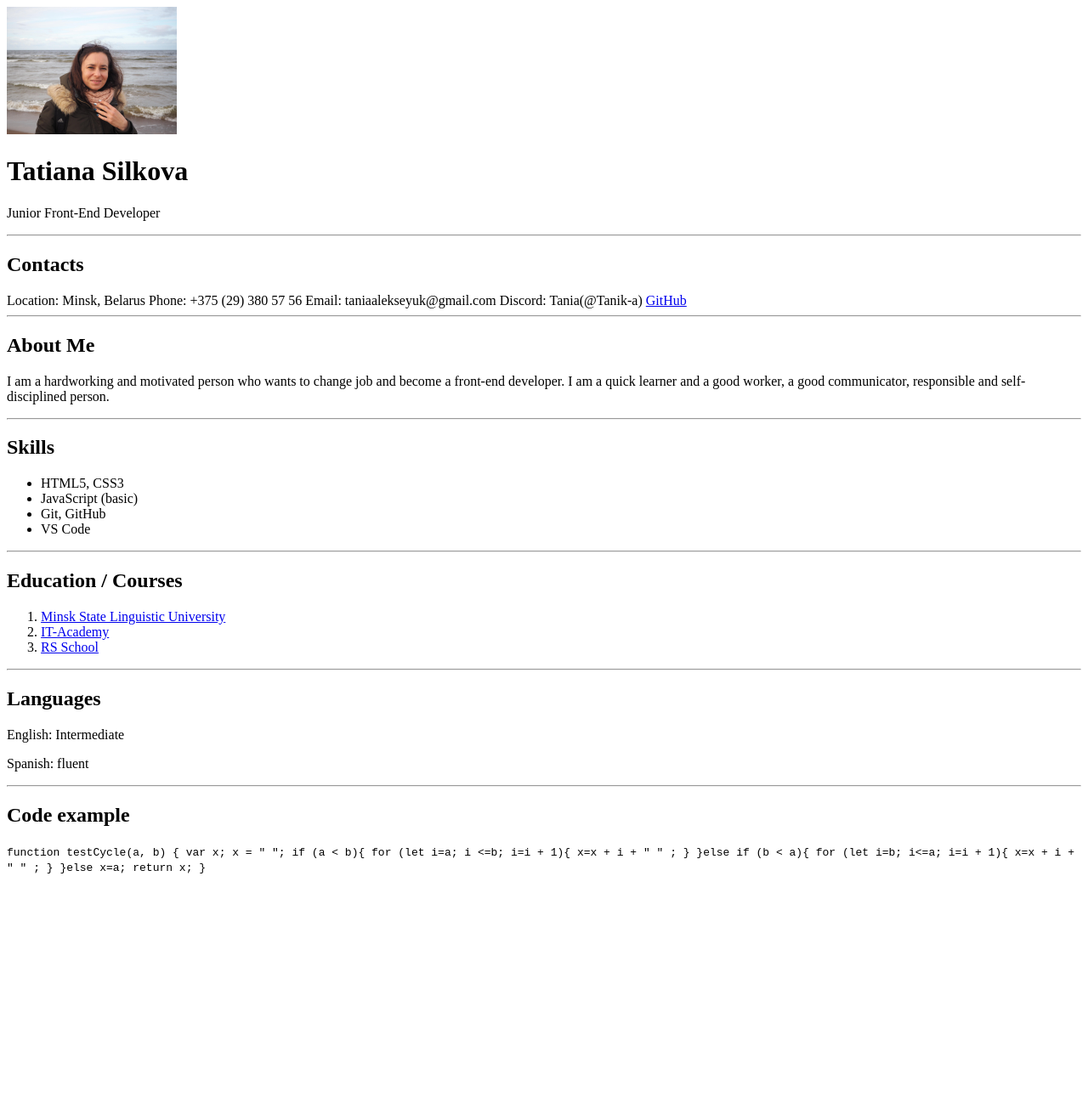
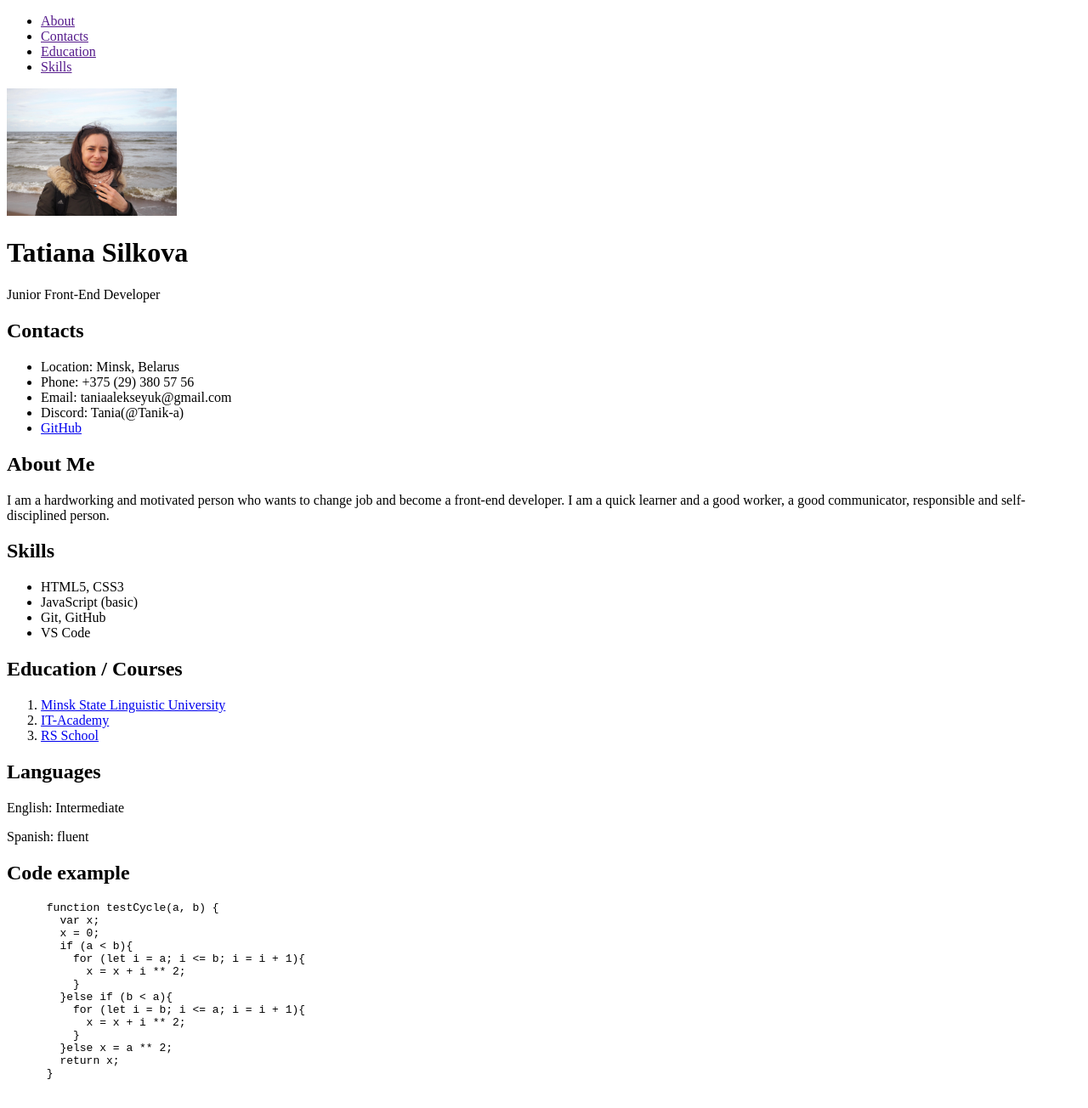
Before and after one commit to Tanik-a/rsschool-cv, a plain HTML site: page index.html in a window 1280 px wide. Shown: the whole page at 85% size. Before the commit the page ends 1037 px from the top, so only its background shows below. Drawn offline with Linux system fonts and the light colour scheme.

Commit message:
feat: add semantic tags header, main, footer, nav

```diff
--- a/index.html
+++ b/index.html
@@ -9,21 +9,36 @@
   <title>CV</title>
 </head>
 <body>
-  <img src="assets/img/1.jpg" alt="cv-photo">
-  <h1>Tatiana Silkova</h1>
-  <p>Junior Front-End Developer</p>
-  <hr>
+  <header class="header">
+    <nav class="header__menu">
+      <ul class="header__list">
+        <li class="header__item"><a href="" class="header__link">About</a></li>
+        <li class="header__item"><a href="" class="header__link">Contacts</a></li>
+        <li class="header__item"><a href="" class="header__link">Education</a></li>
+        <li class="header__item"><a href="" class="header__link">Skills</a></li>
+      </ul>
+    </nav>
+    <img class="header__img" src="assets/img/1.jpg" alt="cv-photo">
+    <h1 class="header__title">Tatiana Silkova</h1>
+    <p class="header__subtitle">Junior Front-End Developer</p>
+  </header>
+  <main class="main">
+    <section class="section">
       <h2>Contacts</h2>
-  Location: Minsk, Belarus
-  Phone: +375 (29) 380 57 56
-  Email: taniaalekseyuk@gmail.com
-  Discord: Tania(@Tanik-a)
-  <a href="https://github.com/Tanik-a">GitHub</a>
-  <hr>
+      <ul class="contacts__list">
+        <li class="contacts__item">Location: Minsk, Belarus</li>
+        <li class="contacts__item">Phone: +375 (29) 380 57 56</li>
+        <li class="contacts__item">Email: taniaalekseyuk@gmail.com</li>
+        <li class="contacts__item">Discord: Tania(@Tanik-a)</li>
+        <li class="contacts__item"><a href="https://github.com/Tanik-a">GitHub</a></li>
+      </ul>
+    </section>
+    <section class="section">
       <h2>About Me</h2>
       <p>I am a hardworking and motivated person who wants to change job and become a front-end developer. I am a quick learner
       and a good worker, a good communicator, responsible and self-disciplined person.</p>
-  <hr>
+    </section>
+    <section class="section">
   <h2>Skills</h2>
     <ul>
       <li>HTML5, CSS3</li>
@@ -31,26 +46,45 @@
       <li>Git, GitHub</li>
       <li>VS Code</li>
     </ul>
-  <hr>
+  </section>
+  <section class="section">
   <h2>Education / Courses</h2>
     <ol>
       <li><a href="https://www.mslu.by/en/">Minsk State Linguistic University</a></li>
       <li><a href="https://www.it-academy.by/">IT-Academy</a></li>
       <li><a href="https://rs.school/">RS School</a></li>
     </ol>
-  <hr>
+  </section>
+  <section class="section">
     <h2>Languages</h2>
     <p>English: Intermediate</p>
     <p>Spanish: fluent</p>
- <hr>
-
+  </section>
+  <section class="section">
     <h2>Code example</h2>
- <code>
+    <pre>
       function testCycle(a, b) {
         var x;
-  x = " ";
-  if (a < b){ for (let i=a; i <=b; i=i + 1){ x=x + i + " " ; } }else if (b < a){ for (let i=b; i<=a; i=i + 1){ x=x + i
-    + " " ; } }else x=a; return x; }
-    </code>
+        x = 0;
+        if (a < b){
+          for (let i = a; i <= b; i = i + 1){
+            x = x + i ** 2;
+          }
+        }else if (b < a){
+          for (let i = b; i <= a; i = i + 1){
+            x = x + i ** 2;
+          }
+        }else x = a ** 2;
+        return x;
+      }
+
+    </pre>
+  </section>
+  </main>
+    <footer class="footer">
+
+
+    </footer>
+
 </body>
 </html>
```
Lines whose indentation alone changed are shown as unchanged.
